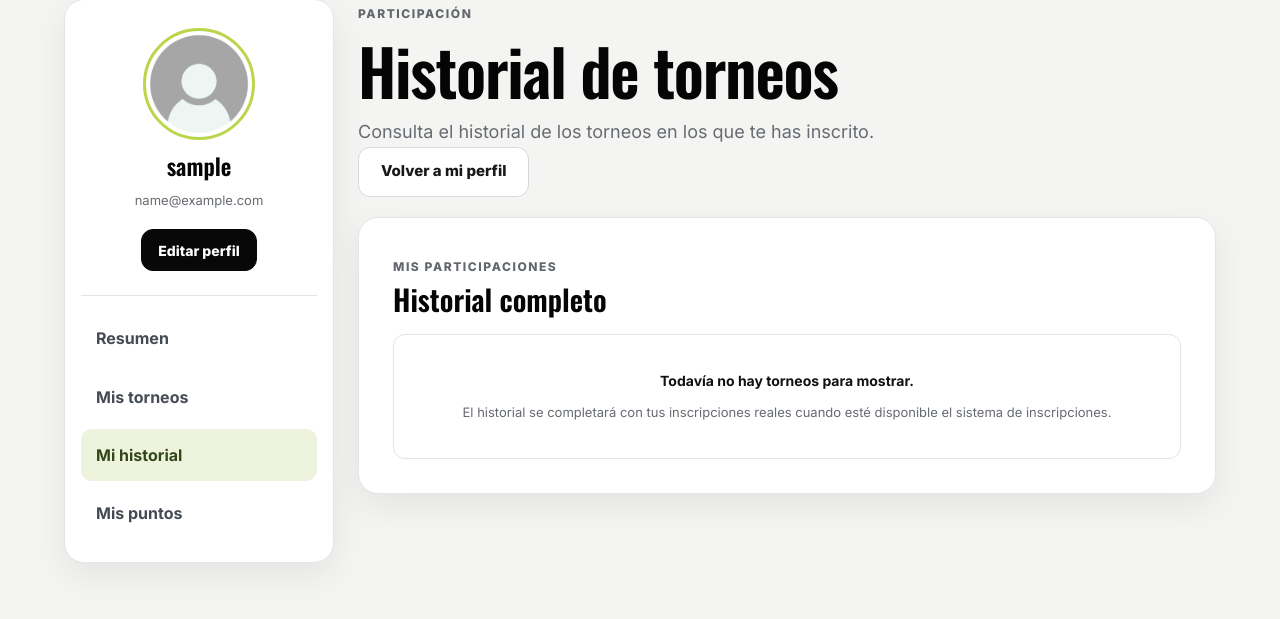
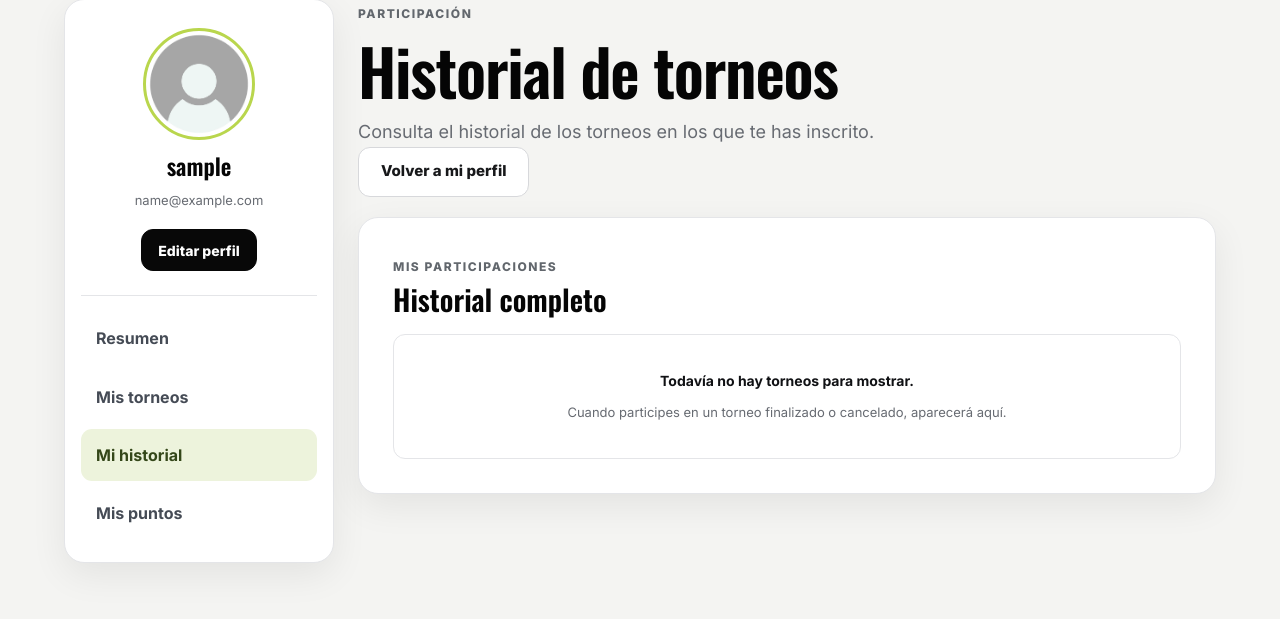
Before and after one commit to joaquin-at/mundo_cartas, a Django app: page /mi-perfil/historial/ in a window 1280 px wide. Shown: the part 209-828 px from the top of the page. Run offline with Django 5.2, Linux system fonts and the light colour scheme; the visitor is signed in with stand-in values (Sample User, id 1); data comes from the database, SQL or seed files in the repository; data that the repository does not hold is empty.

Commit message:
feat: conecta mis torneos e historial con inscripciones reales

```diff
--- a/gestion/templates/gestion/historial_torneos.html
+++ b/gestion/templates/gestion/historial_torneos.html
@@ -98,6 +98,34 @@
                         </div>
                     </div>
 
+                    {% for inscripcion in historial %}
+
+                        <div class="torneos-vacio">
+
+                            <strong>
+                                {{ inscripcion.inscripcion_torneo.torneo_nombre }}
+                            </strong>
+
+                            <span>
+                                Juego: {{ inscripcion.inscripcion_torneo.torneo_juego.juego_nombre }}
+                            </span>
+
+                            <span>
+                                Fecha: {{ inscripcion.inscripcion_torneo.torneo_inicio|date:"d/m/Y H:i" }}
+                            </span>
+
+                            <span>
+                                Estado del torneo: {{ inscripcion.inscripcion_torneo.torneo_estado }}
+                            </span>
+
+                            <span>
+                                Inscripción: {{ inscripcion.inscripcion_estado }}
+                            </span>
+
+                        </div>
+
+                    {% empty %}
+
                         <div class="torneos-vacio">
 
                             <strong>
@@ -105,12 +133,13 @@
                             </strong>
 
                             <span>
-                            El historial se completará con tus
-                            inscripciones reales cuando esté
-                            disponible el sistema de inscripciones.
+                                Cuando participes en un torneo finalizado
+                                o cancelado, aparecerá aquí.
                             </span>
 
                         </div>
+
+                    {% endfor %}
 
                 </section>
 
--- a/gestion/views.py
+++ b/gestion/views.py
@@ -4,7 +4,7 @@ from torneo.presentacion import (
 )
 
 from django.db.models import Count, Q
-from torneo.models import Juego
+from torneo.models import Inscripcion, Juego
 from django.contrib.auth.decorators import login_required
 from django.shortcuts import get_object_or_404, redirect, render
 from registro.models import Perfil
@@ -40,9 +40,38 @@ def mi_perfil(request):
         form.save()
         messages.success(request, "Perfil actualizado correctamente.")
         return redirect("mi_perfil")
+
+    inscripciones = (
+        Inscripcion.objects
+        .filter(
+            inscripcion_usuario=request.user,
+            inscripcion_estado="Confirmada",
+        )
+        .select_related("inscripcion_torneo__torneo_juego")
+    )
+
+    torneos_inscritos = (
+        inscripciones
+        .filter(inscripcion_torneo__torneo_estado="Publicado")
+        .order_by("inscripcion_torneo__torneo_inicio")
+    )
+
+    historial_reciente = (
+        inscripciones
+        .filter(
+            inscripcion_torneo__torneo_estado__in=[
+                "Finalizado",
+                "Cancelado",
+            ]
+        )
+        .order_by("-inscripcion_torneo__torneo_inicio")[:3]
+    )
+
     return render(request, "gestion/mi_perfil.html", {
         "form": form,
         "editar_perfil": request.method == "POST" or request.GET.get("editar") == "1",
+        "torneos_inscritos": torneos_inscritos,
+        "historial_reciente": historial_reciente,
     })
 
 def clasificacion(request):
@@ -72,4 +101,21 @@ def detalle_juego(request, pk):
 
 @login_required
 def historial_torneos(request):
-    return render(request, "gestion/historial_torneos.html")
+
+    historial = (
+        Inscripcion.objects
+        .filter(
+            inscripcion_usuario=request.user,
+            inscripcion_estado="Confirmada",
+            inscripcion_torneo__torneo_estado__in=[
+                "Finalizado",
+                "Cancelado",
+            ],
+        )
+        .select_related("inscripcion_torneo__torneo_juego")
+        .order_by("-inscripcion_torneo__torneo_inicio")
+    )
+
+    return render(request, "gestion/historial_torneos.html", {
+        "historial": historial,
+    })
```
Also changed, not shown: gestion/templates/gestion/mi_perfil.html (+43 -3 lines). Lines whose indentation alone changed are shown as unchanged.
